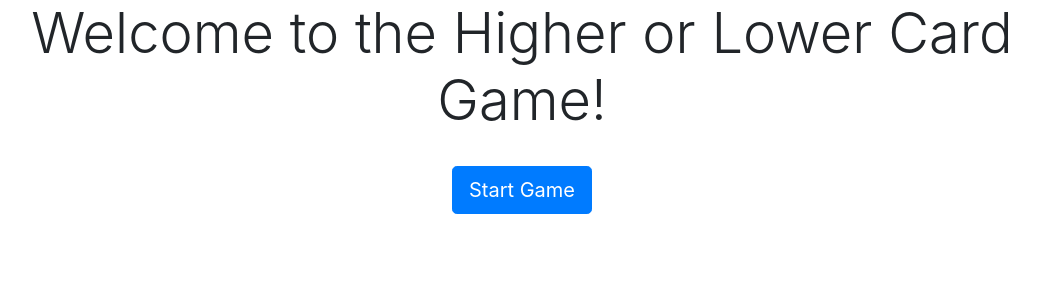
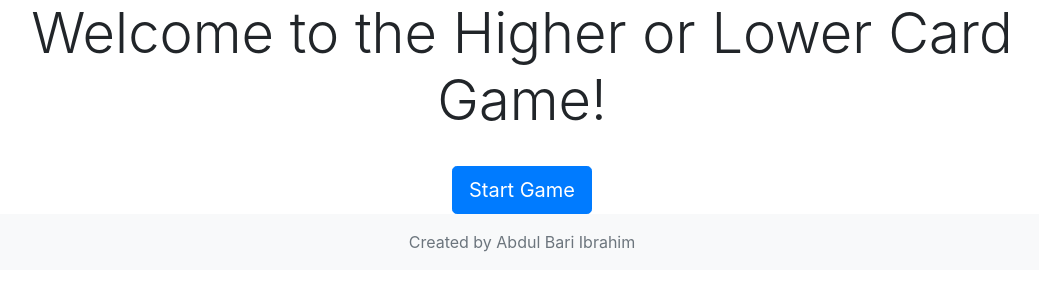
Before and after one commit to Baribrahim/cardgame, a Flask app: page / in a window 1280 px wide. Shown: the part 104-411 px from the top of the page, without its empty margins (118-1157 px from the left). Run offline with Flask 3, Linux system fonts and the light colour scheme; some libraries are stand-ins or nearby versions.

Commit message:
Added footer

```diff
--- a/templates/base.html
+++ b/templates/base.html
@@ -33,4 +33,9 @@
     <!-- Your Custom JS -->
     <script src="{{ url_for('static', filename='js/main.js') }}"></script>
   </body>
+  <footer class="footer mt-auto py-3 bg-light">
+    <div class="container text-center">
+      <span class="text-muted">Created by Abdul Bari Ibrahim</span>
+    </div>
+  </footer>
 </html>
```
